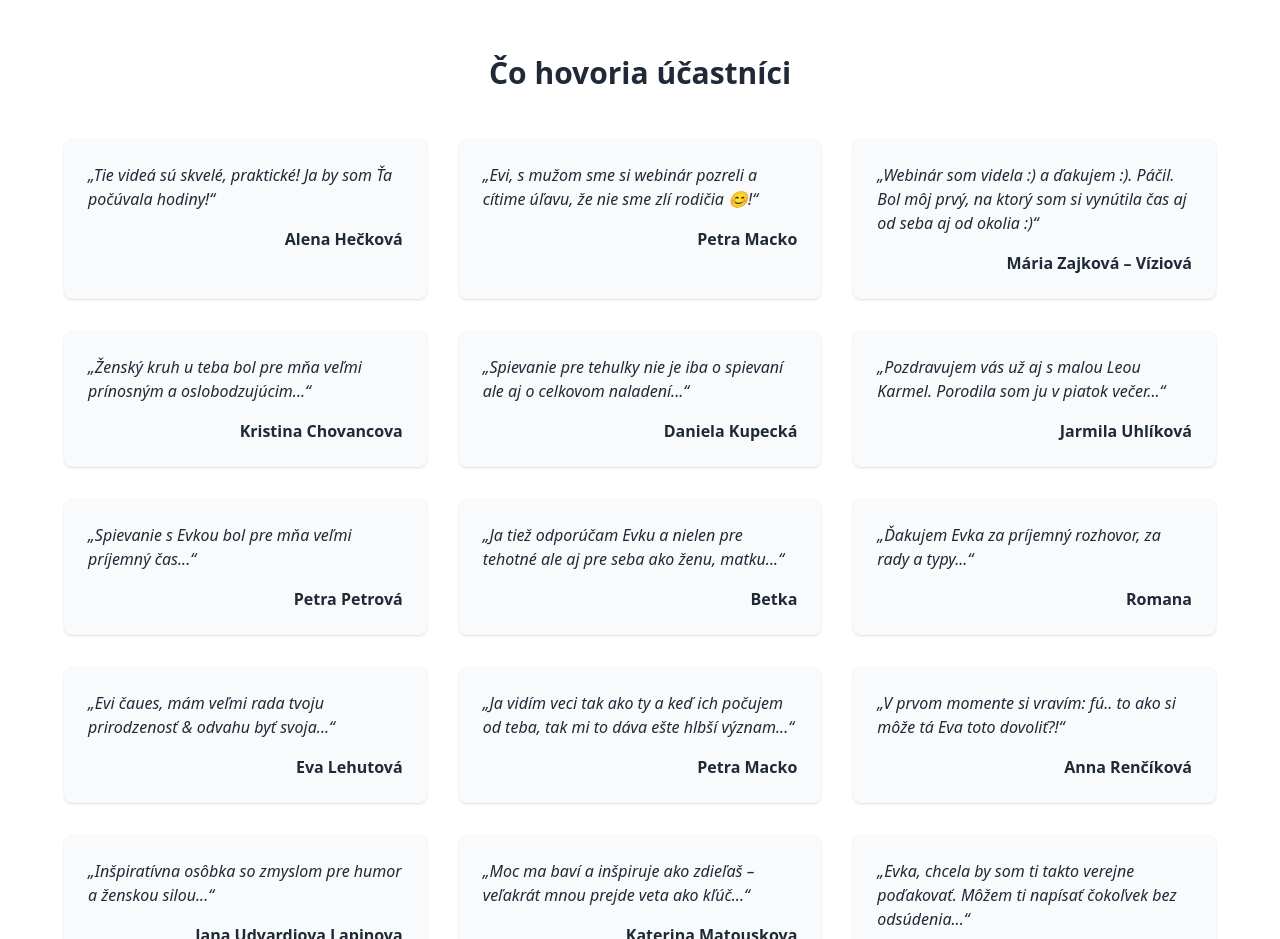
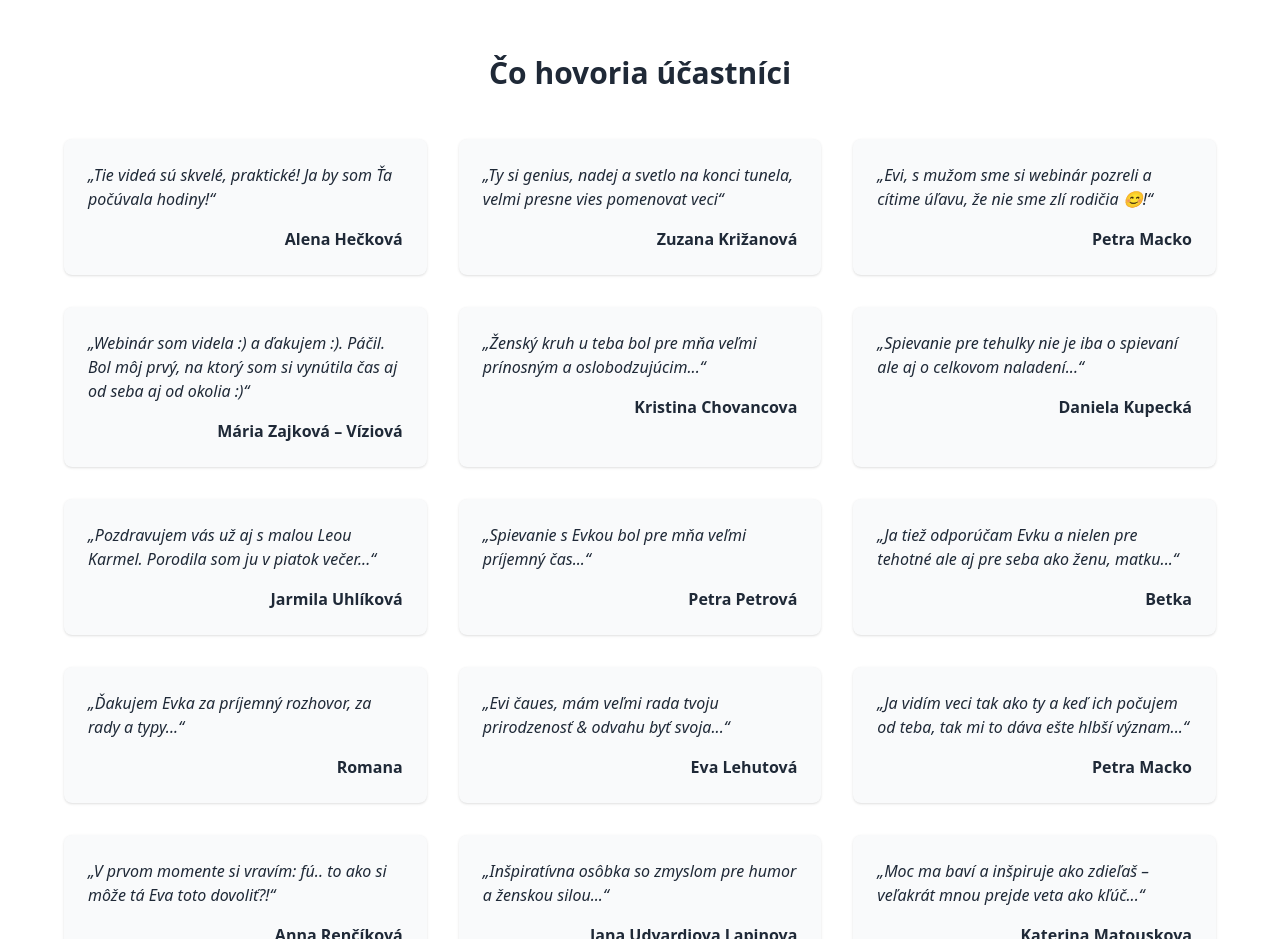
Before and after one commit to rodinnysebarozvoj/rodinnysebarozvoj.github.io, a plain HTML site: page index.html in a window 1280 px wide. Shown: the part 5120-6059 px from the top of the page. Drawn offline with nearby package versions, Linux system fonts and the light colour scheme.

Commit message:
pridana recenzia

```diff
--- a/index.html
+++ b/index.html
@@ -175,6 +175,11 @@
 
 
     <div class="bg-gray-50 p-6 rounded-lg shadow">
+      <p class="italic">„Ty si genius, nadej  a svetlo na konci tunela, velmi presne vies pomenovat veci“</p>
+      <p class="mt-4 text-right font-semibold">Zuzana Križanová</p>
+    </div>
+
+    <div class="bg-gray-50 p-6 rounded-lg shadow">
       <p class="italic">„Evi, s mužom sme si webinár pozreli a cítime úľavu, že nie sme zlí rodičia 😊!“</p>
       <p class="mt-4 text-right font-semibold">Petra Macko</p>
     </div>
```
